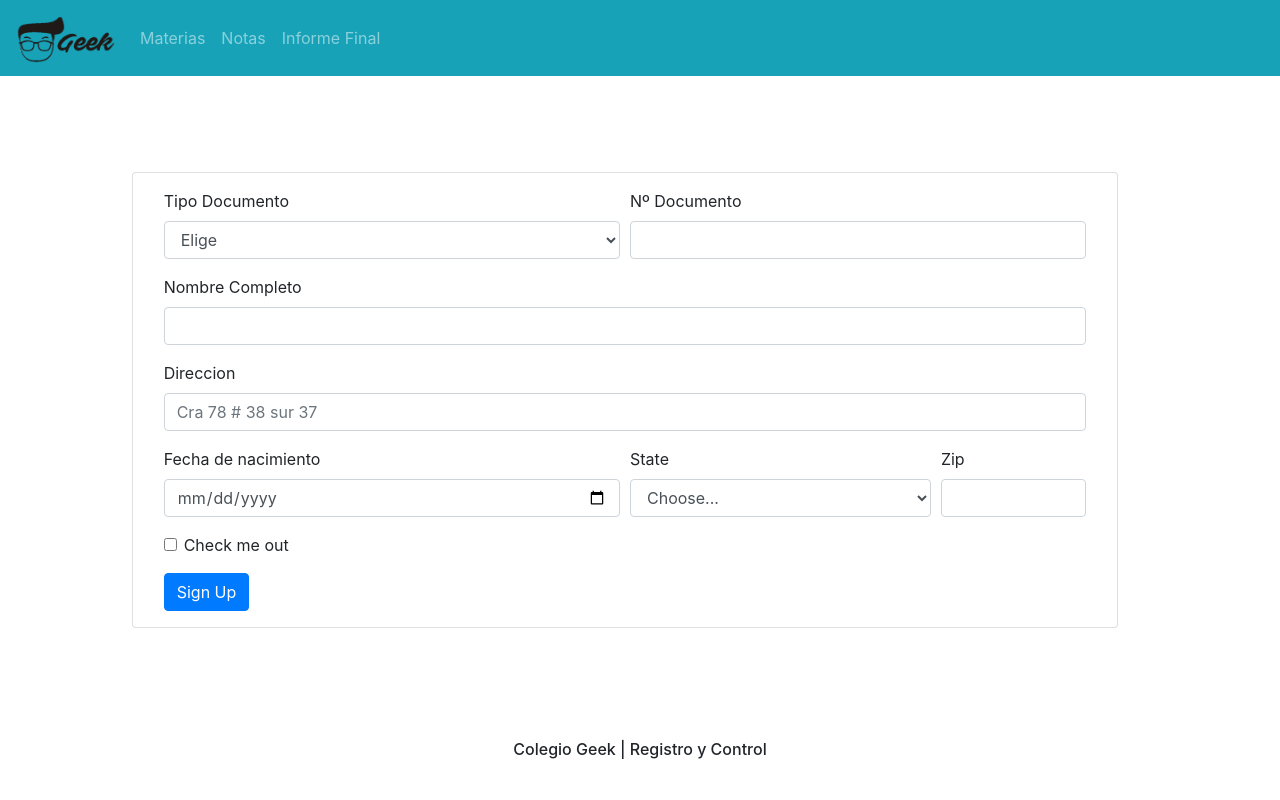
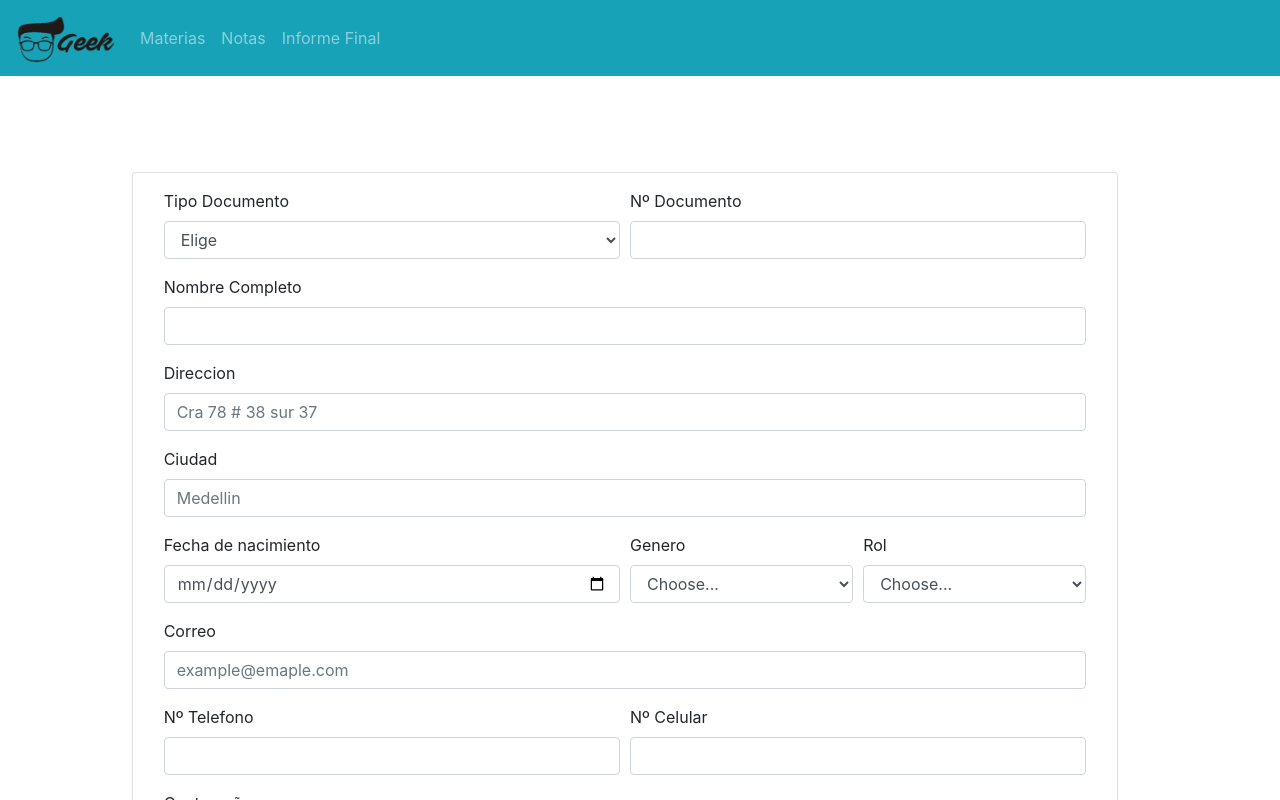
Before and after one commit to saraires/ColegioGeek-1, a React (Create React App) app: page /SignUp in a window 1280 px wide. Shown: the top 800 px of the page. Built offline with nearby package versions, Linux system fonts and the light colour scheme; no server answers; what @react-pdf/renderer would draw is missing.

Commit message:
Cambios en el formulario de SignUp

```diff
--- a/src/Pages/SignUp.js
+++ b/src/Pages/SignUp.js
@@ -6,9 +6,17 @@ class SignUp extends Component {
     this.state = {
       data: [],
       form: {
-        email: "",
-        password: "",
-        rol: "",
+        tipo_doc: '',
+        nro_doc: '',
+        nom_completo: '',
+        direccion: '',
+        ciudad: '',
+        fecha_nacimiento: '',
+        sexo: '',
+        rol: '',
+        correo: '',
+        telefono: '',
+        contrasena: ''
       },
     };
   }
@@ -34,7 +42,7 @@ class SignUp extends Component {
             <div className="form-row">
               <div className="form-group col-md-6">
               <label for="tipo_doc">Tipo Documento</label>
-                <select id="tipo_doc" className="form-control" name="tipo_doc" >
+                <select id="tipo_doc" className="form-control" name="tipo_doc" onChange={this.handleChange} >
                   <option selected>Elige</option>
                   <option value="TI" >Tarjeta Identidad</option>
                   <option value="CC" >Cedula Ciudadania</option>
@@ -48,6 +56,7 @@ class SignUp extends Component {
                   className="form-control"
                   id="nro_doc"
                   name="nro_doc"
+                  onChange={this.handleChange}
                 />
               </div>
             </div>
@@ -58,6 +67,7 @@ class SignUp extends Component {
                 className="form-control"
                 id="Nombre_Completo"
                 name="nom_completo"
+                onChange={this.handleChange}
               />
             </div>
             <div className="form-group">
@@ -68,36 +78,73 @@ class SignUp extends Component {
                 id="direccion"
                 placeholder="Cra 78 # 38 sur 37"
                 name="direccion"
+                onChange={this.handleChange}
+              />
+            </div>
+            <div className="form-group">
+              <label for="ciudad">Ciudad</label>
+              <input
+                type="text"
+                className="form-control"
+                id="ciudad"
+                placeholder="Medellin"
+                name="ciudad"
+                onChange={this.handleChange}
               />
             </div>
             <div className="form-row">
               <div className="form-group col-md-6">
                 <label for="fecha_nacimiento">Fecha de nacimiento</label>
-                <input type="date" className="form-control" id="fecha_nacimiento" name="fecha_nacimiento" />
+                <input type="date" className="form-control" id="fecha_nacimiento" name="fecha_nacimiento" onChange={this.handleChange} />
               </div>
-              <div className="form-group col-md-4">
-                <label for="inputState">State</label>
-                <select id="inputState" className="form-control">
+              <div className="form-group col-md-3">
+                <label for="genero">Genero</label>
+                <select id="genero" className="form-control" name="sexo" onChange={this.handleChange}>
                   <option selected>Choose...</option>
-                  <option>...</option>
+                  <option value="M" >Masculino</option>
+                  <option value="F" >Femenino</option>
                 </select>
               </div>
-              <div className="form-group col-md-2">
-                <label for="inputZip">Zip</label>
-                <input type="text" className="form-control" id="inputZip" />
+              <div className="form-group col-md-3">
+              <label for="rol">Rol</label>
+                <select id="rol" className="form-control" name="rol" onChange={this.handleChange}>
+                  <option selected>Choose...</option>
+                  <option value="1" >Administrador</option>
+                  <option value="2" >Profesor</option>
+                  <option value="3" >Estudiante</option>
+                </select>
+                </div>
+            </div>
+            <div className="form-group">
+              <label for="correo">Correo</label>
+              <input
+                type="email"
+                className="form-control"
+                id="correo"
+                placeholder="example@emaple.com"
+                name="correo"
+                onChange={this.handleChange}
+              />
+            </div>
+            <div className="form-row">
+              <div className="form-group col-md-6">
+                <label for="Telefono">Nº Telefono</label>
+                <input type="number" className="form-control" id="Telefono" name="telefono" onChange={this.handleChange}/>
+              </div>
+              <div className="form-group col-md-6">
+                <label for="celular">Nº Celular</label>
+                <input type="number" className="form-control" id="celular" name="celular" onChange={this.handleChange}/>
               </div>
             </div>
             <div className="form-group">
-              <div className="form-check">
-                <input
-                  className="form-check-input"
-                  type="checkbox"
-                  id="gridCheck"
-                />
-                <label className="form-check-label" for="gridCheck">
-                  Check me out
-                </label>
-              </div>
+              <label for="password">Contraseña</label>
+              <input
+                type="password"
+                className="form-control"
+                id="password"
+                name="contrasena"
+                onChange={this.handleChange}
+              />
             </div>
             <button type="submit" className="btn btn-primary">
               Sign Up
```
Also changed, not shown: 1 other file (tests, documents, lock files or other folders).
